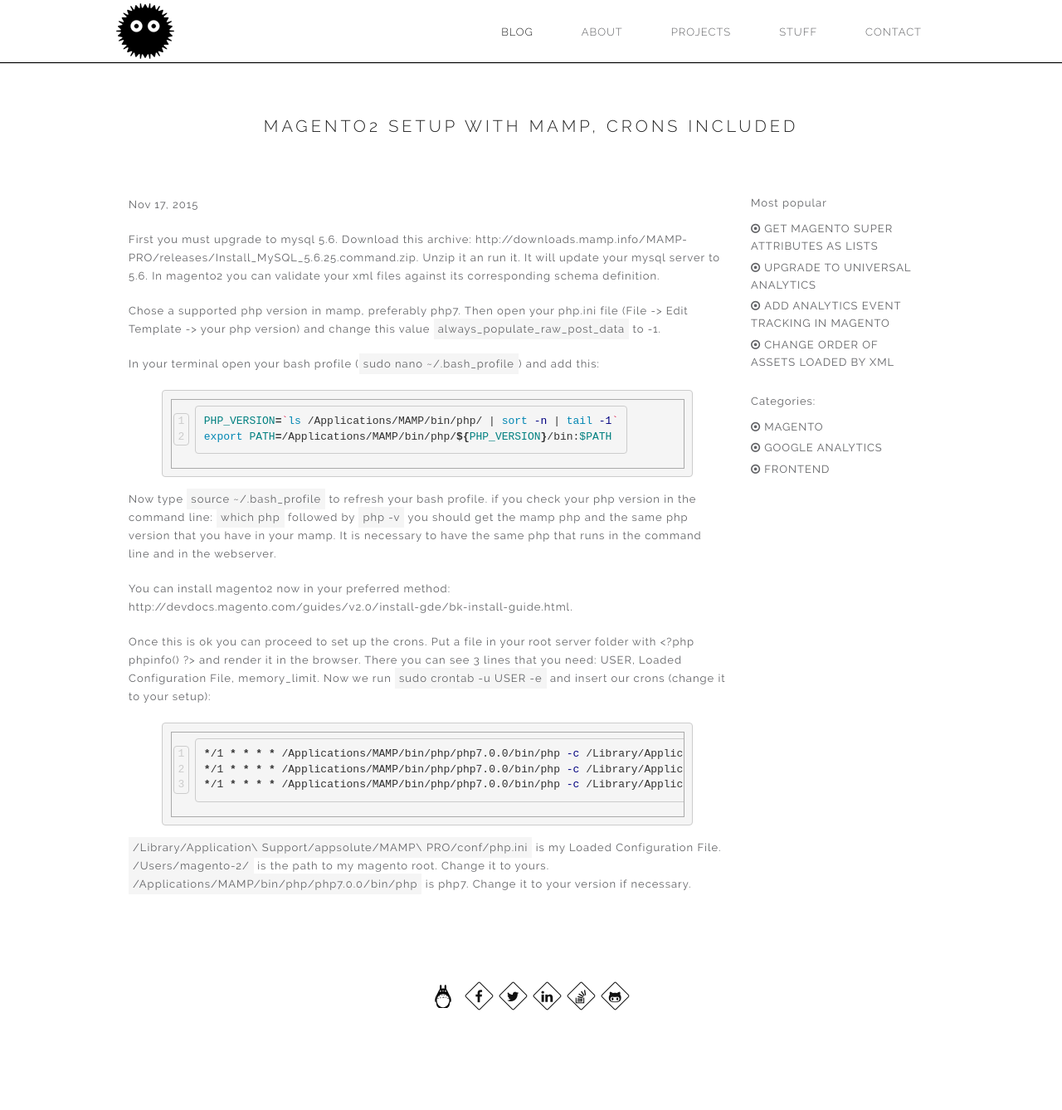
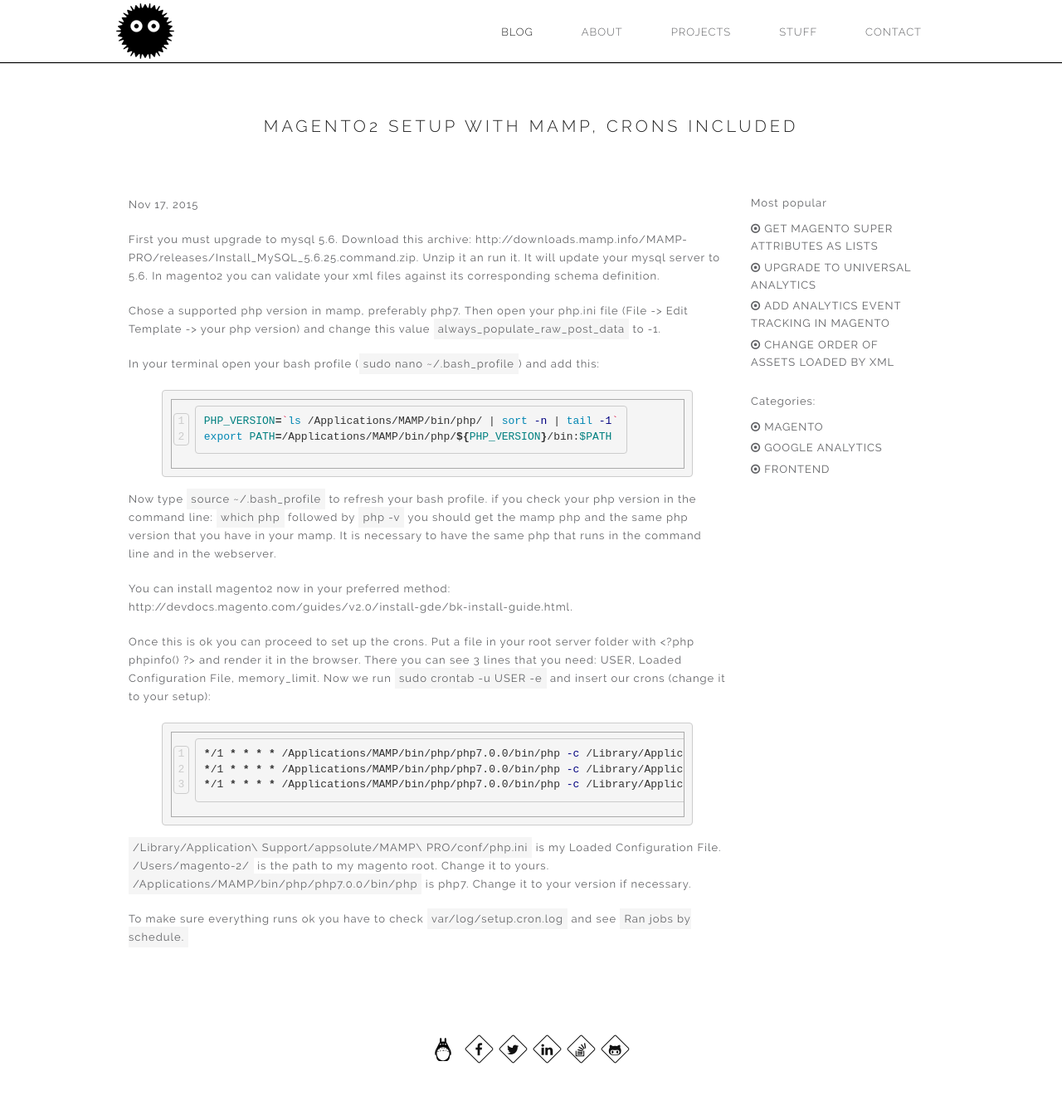
Before and after one commit to ClaudiuCreanga/ClaudiuCreanga.github.io, a Jekyll site: the page built from _posts/2016-03-30-magento2-setup-with-mamp-including-crons.markdown, in a window 1280 px wide. Shown: the whole page at 83% size. Built offline with Jekyll 4.4.1, drawn with Linux system fonts in a browser that asks for light colours; nearby versions of some CDN libraries; comment, search, counter and statistics services are not loaded; before the commit the page ends 1274 px from its top, so only the background shows below that.

Commit message:
new post

```diff
--- a/_posts/2016-03-30-magento2-setup-with-mamp-including-crons.markdown
+++ b/_posts/2016-03-30-magento2-setup-with-mamp-including-crons.markdown
@@ -30,3 +30,5 @@
 <span class="code">/Library/Application\ Support/appsolute/MAMP\ PRO/conf/php.ini</span> is my Loaded Configuration File.
 <span class="code">/Users/magento-2/</span> is the path to my magento root. Change it to yours.
 <span class="code">/Applications/MAMP/bin/php/php7.0.0/bin/php</span> is php7. Change it to your version if necessary.
+
+To make sure everything runs ok you have to check <span class="code">var/log/setup.cron.log</span> and see <span class="code">Ran jobs by schedule.</span>
```
